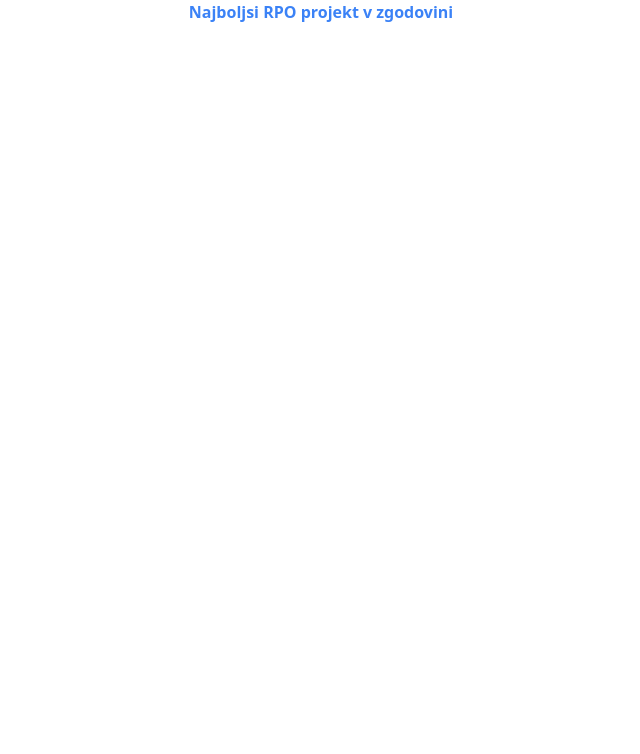
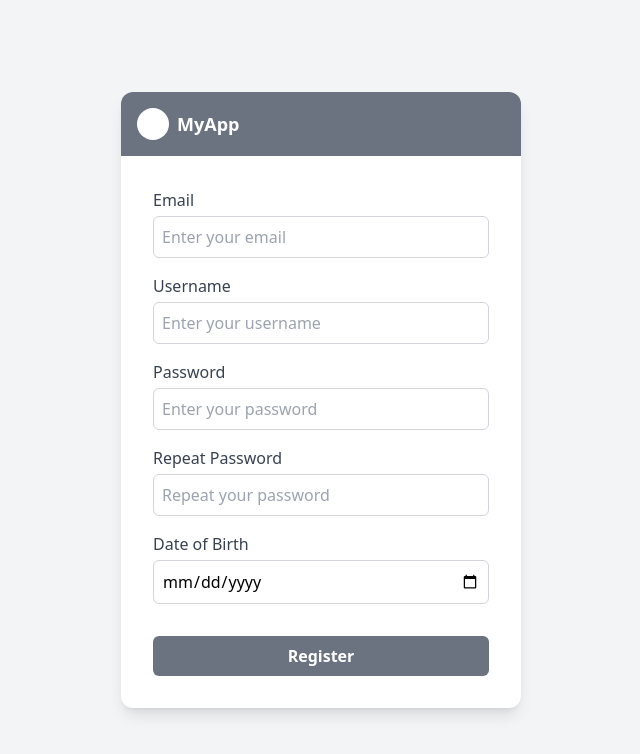
Before and after one commit to filip1suvajac/rpoProjektNo1, a React (Vite) app: page /register in a window 1280 px wide. Shown: the top 754 px of the page, without its empty margins (319-959 px from the left). Built offline with nearby package versions, Linux system fonts and the light colour scheme.

Commit message:
dodal sem feature/register in ustvaril file Register.tsx

```diff
--- a/src/App.tsx
+++ b/src/App.tsx
@@ -1,9 +1,14 @@
+import { BrowserRouter, Routes, Route } from "react-router-dom";
+import Login from "./pages/Register";
+
 function App() {
   return (
-    <div className="flex justify-center">
-      <p className="font-bold text-blue-500">Najboljsi RPO projekt v zgodovini </p>
-    </div>
-  )
+    <BrowserRouter>
+      <Routes>
+        <Route path="/register" element={<Login />} />
+      </Routes>
+    </BrowserRouter>
+  );
 }
 
 export default App;
--- /dev/null
+++ b/src/pages/Register.tsx
@@ -0,0 +1,99 @@
+function Register() {
+  return (
+    <div className="flex justify-center items-center h-screen bg-gray-100">
+      {/* center block */}
+      <div className="bg-white w-[400px] rounded-xl shadow-lg">
+        {/* top bar */}
+        <div className="bg-gray-500 rounded-t-xl p-4 flex items-center gap-2">
+          {/* logo za enkrat prazno */}
+          <div className="w-8 h-8 bg-white rounded-full"></div>
+          {/* app name */}
+          <h2 className="text-white font-bold text-lg">MyApp</h2>
+        </div>
+
+        {/* body */}
+        <div className="p-8 flex flex-col gap-4">
+          {/* email */}
+          <div className="flex flex-col">
+            <label htmlFor="email" className="mb-1 font-medium text-gray-700">
+              Email
+            </label>
+            <input
+              type="email"
+              id="email"
+              placeholder="Enter your email"
+              className="border border-gray-300 rounded-md p-2 focus:outline-none focus:ring-2 focus:ring-gray-500"
+            />
+          </div>
+
+          {/* username */}
+          <div className="flex flex-col">
+            <label htmlFor="username" className="mb-1 font-medium text-gray-700">
+              Username
+            </label>
+            <input
+              type="text"
+              id="username"
+              placeholder="Enter your username"
+              className="border border-gray-300 rounded-md p-2 focus:outline-none focus:ring-2 focus:ring-gray-500"
+            />
+          </div>
+
+          {/* password */}
+          <div className="flex flex-col">
+            <label
+              htmlFor="password"
+              className="mb-1 font-medium text-gray-700"
+            >
+              Password
+            </label>
+            <input
+              type="password"
+              id="password"
+              placeholder="Enter your password"
+              className="border border-gray-300 rounded-md p-2 focus:outline-none focus:ring-2 focus:ring-gray-500"
+            />
+          </div>
+
+          {/* repeat password */}
+          <div className="flex flex-col">
+            <label
+              htmlFor="repeat-password"
+              className="mb-1 font-medium text-gray-700"
+            >
+              Repeat Password
+            </label>
+            <input
+              type="password"
+              id="repeat-password"
+              placeholder="Repeat your password"
+              className="border border-gray-300 rounded-md p-2 focus:outline-none focus:ring-2 focus:ring-gray-500"
+            />
+          </div>
+
+          {/* date of birth */}
+          <div className="flex flex-col">
+            <label
+              htmlFor="date-of-birth"
+              className="mb-1 font-medium text-gray-700"
+            >
+              Date of Birth
+            </label>
+            <input
+              type="date"
+              id="date-of-birth"
+              className="border border-gray-300 rounded-md p-2 focus:outline-none focus:ring-2 focus:ring-gray-500"
+            />
+          </div>
+
+          {/* register button */}
+          <button className="bg-gray-500 text-white font-bold py-2 rounded-md mt-4 hover:bg-gray-600 transition">
+            Register
+          </button>
+        </div>
+      </div>
+    </div>
+  );
+}
+
+export default Register;
```
